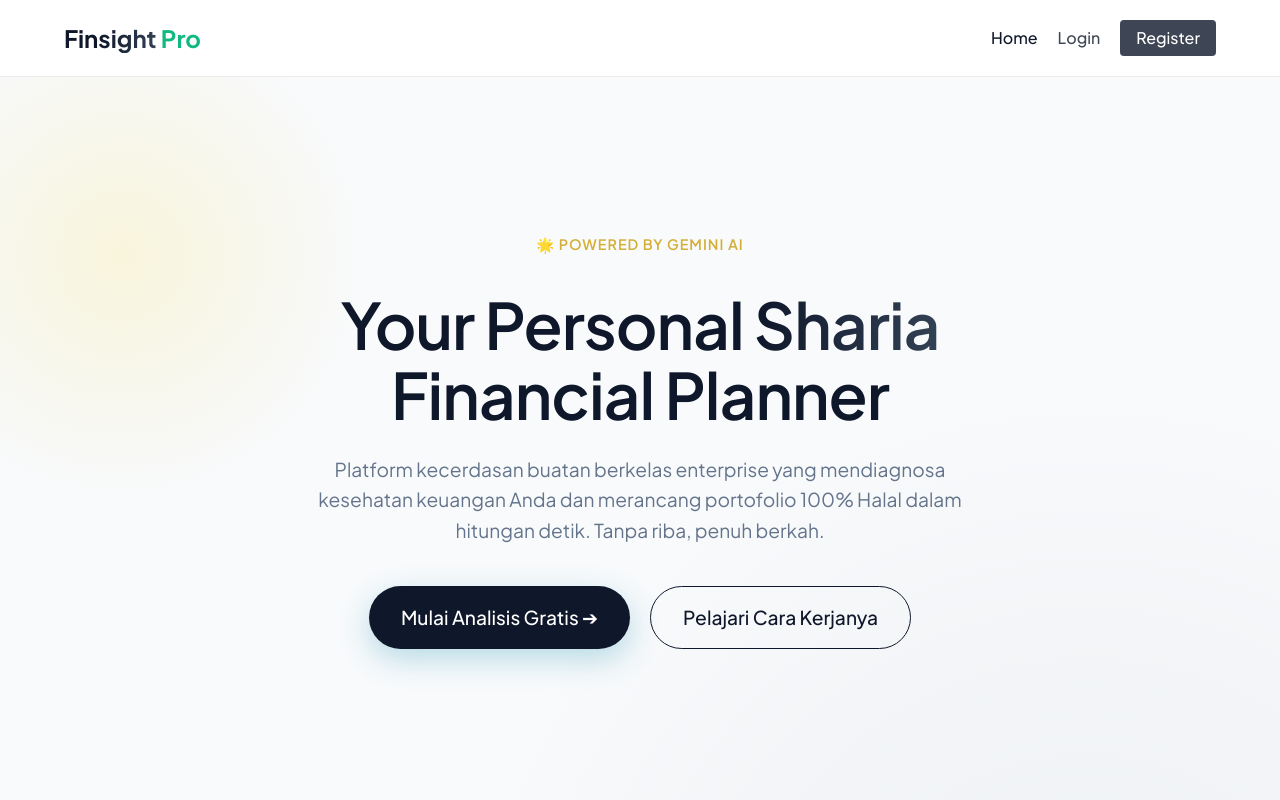
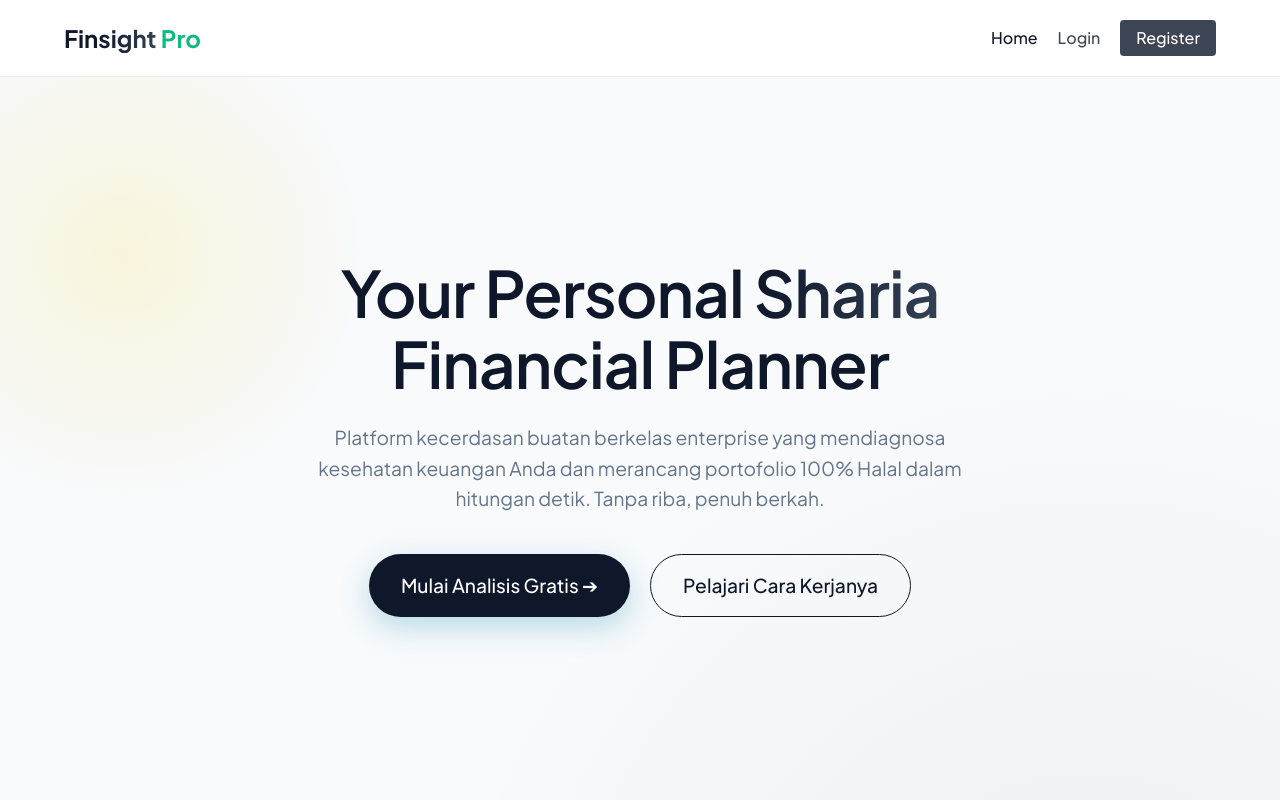
Before and after one commit to lantaburo/cfo, a Next.js app: page / in a window 1280 px wide. Shown: the top 800 px of the page. Built offline with nearby package versions, Linux system fonts and the light colour scheme.

Commit message:
Remove POWERED BY GEMINI AI badge from landing page

```diff
--- a/app/page.tsx
+++ b/app/page.tsx
@@ -21,20 +21,6 @@ export default function Home() {
         }} />
 
         <div className="container animate-fade-in" style={{ textAlign: 'center', maxWidth: '900px', zIndex: 1 }}>
-          <div style={{
-            display: 'inline-block',
-            padding: '8px 16px',
-            background: 'rgba(255,255,255,0.05)',
-            borderRadius: '100px',
-            border: '1px solid rgba(255,255,255,0.1)',
-            marginBottom: '24px',
-            color: 'var(--accent)',
-            fontSize: '0.9rem',
-            fontWeight: 600,
-            letterSpacing: '1px'
-          }}>
-            🌟 POWERED BY GEMINI AI
-          </div>
 
           <h1 style={{ fontSize: '4rem', lineHeight: 1.1, marginBottom: '24px' }}>
             Your Personal <span className="gradient-text">Sharia</span><br />
```
